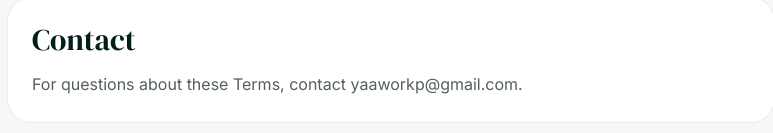
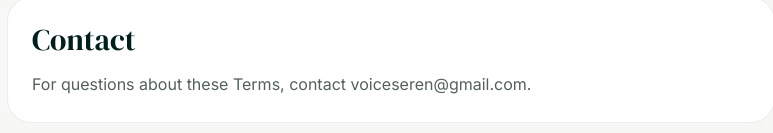
Before and after one commit to yaaworkp-netizen/seren-website, a Next.js app: page /terms in a window 1280 px wide. Shown: the part 3075-3208 px from the top of the page, without its empty margins (249-1022 px from the left). Built offline with nearby package versions, Linux system fonts and the light colour scheme.

Commit message:
Update Seren contact email

```diff
--- a/app/legal-copy.ts
+++ b/app/legal-copy.ts
@@ -1,4 +1,4 @@
-export const supportEmail = "yaaworkp@gmail.com";
+export const supportEmail = "voiceseren@gmail.com";
 
 export const privacySections = [
   {
--- a/app/page.tsx
+++ b/app/page.tsx
@@ -450,7 +450,7 @@ export default function Home() {
             <Link href="/privacy" className="transition hover:text-white">
               Privacy
             </Link>
-            <a href="mailto:yaaworkp@gmail.com" className="transition hover:text-white">
+            <a href="mailto:voiceseren@gmail.com" className="transition hover:text-white">
               Contact
             </a>
           </div>
```
